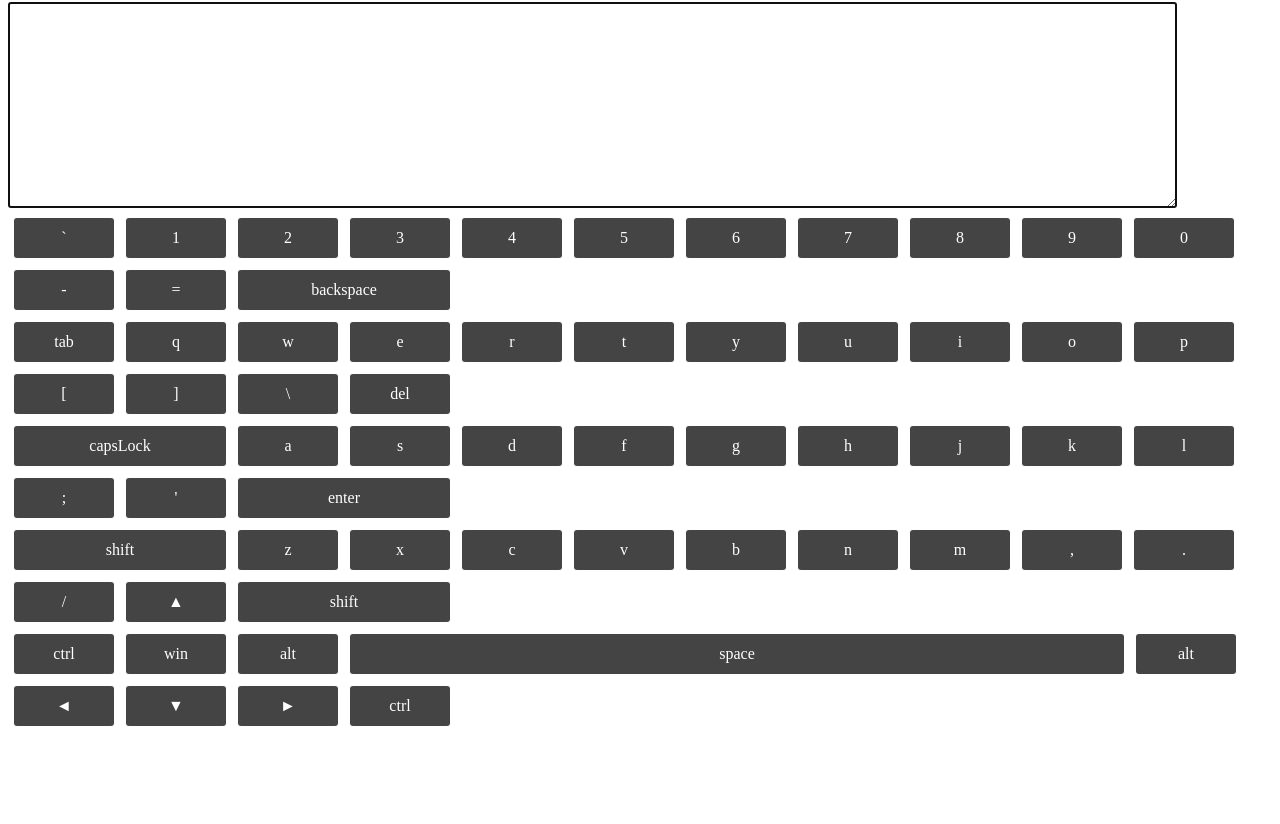
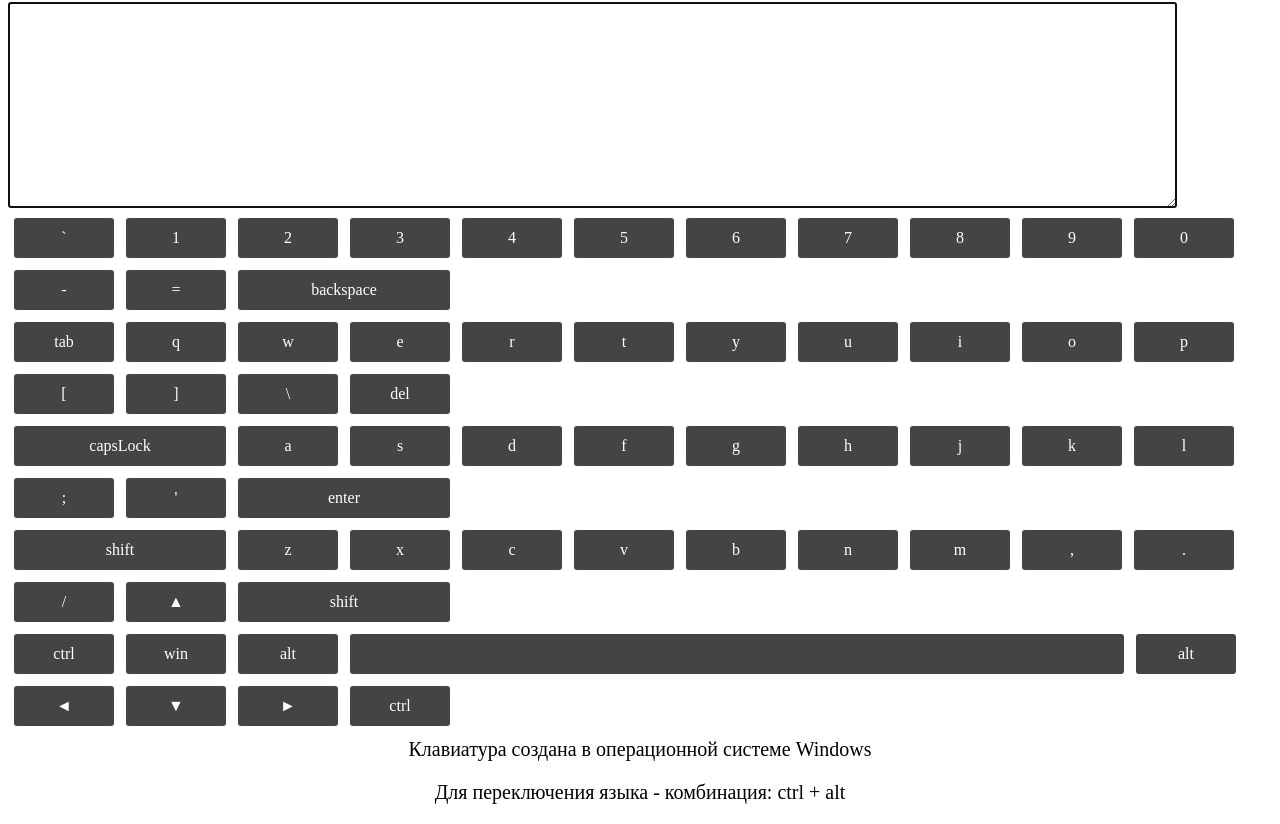
Before and after one commit to KovalevaTatyana/VirtualKeyboard, a website: page index.html in a window 1280 px wide. Shown: the part 78-902 px from the top of the page. Before the commit the page ends 810 px from the top, so only its background shows below. Drawn offline with Linux system fonts and the light colour scheme.

Commit message:
feat: add text

```diff
--- a/script.js
+++ b/script.js
@@ -159,3 +159,17 @@ keyboard.addEventListener('mouseup', function (event) {
         }
         element.classList.remove('hover');
 });
+
+
+const description = document.createElement('p');
+const language = document.createElement('p');
+
+description.className = 'description';
+language.className = 'language';
+
+
+description.innerHTML = "Клавиатура создана в операционной системе Windows";
+language.innerHTML = "Для переключения языка - комбинация: ctrl + alt";
+
+div.appendChild(description);
+div.appendChild(language);
--- a/style.css
+++ b/style.css
@@ -1,4 +1,6 @@
-.title {
+.title,
+.language,
+.description {
     text-align: center;
 }
 .button {
@@ -44,7 +46,15 @@
 .row:nth-child(5)>.button:nth-child(4)
 {
     width: 774px;
+    text-indent: -9999px;
 }
 .hover {
     background: red;
 }
+.description {
+    padding-top: 50px;
+}
+.language,
+.description {
+    font-size: 20px;
+}
```
